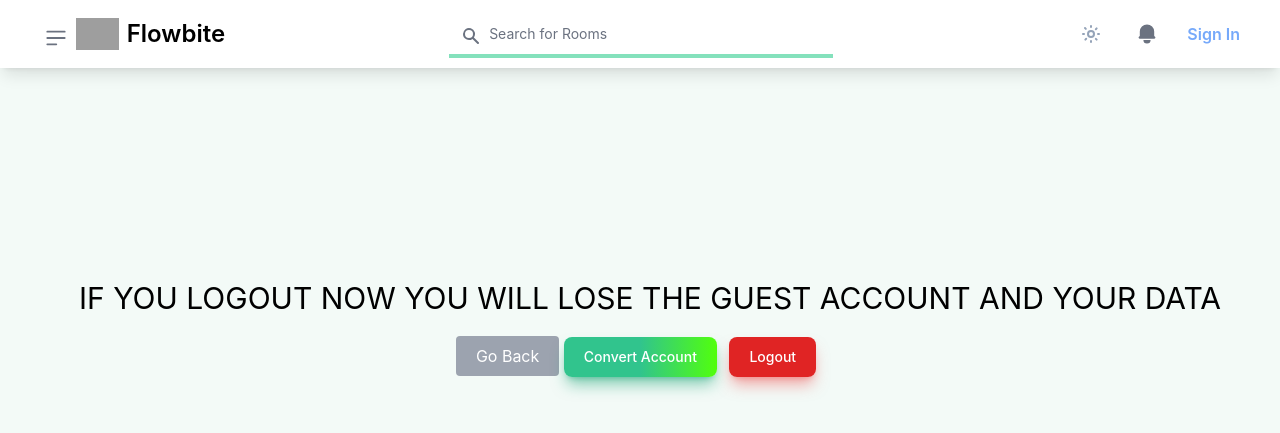
After one commit to moosa817/TalkTopia, a Django app: page /confirm_logout in a window 1280 px wide. The commit adds this page. Shown: the top 433 px of the page. Run offline with Django 4.2, Linux system fonts and the light colour scheme; data that the repository does not hold is empty; some libraries are stand-ins or nearby versions; grey boxes are pictures that could not be loaded.

Commit message:
fixed some bugs

```diff
--- a/base/templates/base/account_settings.html
+++ b/base/templates/base/account_settings.html
@@ -14,7 +14,7 @@
                     <span>Change Image</span>
                 </label>
                 <input name="pfp" accept="image/*" id="file" type="file" onchange="loadFile(event)" />
-                <img src="uploads/{{ProfileForm.pfp.value}}" id="output" width="200" />
+                <img src="{{ProfileForm.pfp.value}}" id="output" width="200" />
             </div>
 
 
--- a/base/templates/base/components/modals.html
+++ b/base/templates/base/components/modals.html
@@ -112,3 +112,33 @@
         </div>
     </div>
 </div>
+
+
+<!-- singup / guest modal -->
+<!-- Default Modal -->
+<div id="signup-modal" tabindex="-1"
+    class="blur-modal fixed top-0 left-0 right-0 z-50 hidden w-full p-4 overflow-x-hidden overflow-y-auto md:inset-0 h-[calc(100%-1rem)] max-h-full">
+    <div class="relative w-full max-w-lg max-h-full">
+        <!-- Modal content -->
+        <div class="relative text-white bg-white rounded-lg shadow dark:bg-gray-700">
+            <!-- Modal body -->
+            <div>&nbsp;</div>
+            <div class="mx-10 my-5">
+                <a href="{%url 'register'%}">
+                    <button class="block w-full p-5 bg-green-400 text-xl font-semibold">Signup/Login with Email</button>
+                </a>
+
+                <a href="/guest">
+                    <button class="my-4  block w-full p-5 bg-gray-800">
+                        <p class="text-xl font-semibold">Sign in as Guest</p>
+                        <p class="text-xs font-extralight">nothing required</p>
+                    </button>
+                </a>
+            </div>
+            <a data-modal-hide="signup-modal" class="dark:text-gray-400 text-gray-800 modal-close" href="#">
+                <div class="opacity-90 text-center text-xs font-extrabold">maybe later</div>
+            </a>
+            <div>&nbsp;</div>
+        </div>
+    </div>
+</div>
--- /dev/null
+++ b/base/templates/base/confirm_logout.html
@@ -0,0 +1,26 @@
+{% extends 'main.html' %}
+
+{%block content%}
+<div class="flex justify-center items-center translate-y-[25vh]">
+    <div>
+        <div class="ml-5 text-xl md:text-3xl uppercase">If you logout now you will lose the guest account and your data
+        </div>
+        <div class="text-center my-5">
+            <a href="{%url 'home'%}">
+                <button class="dark:bg-gray-900 bg-gray-400 text-white px-5 py-2 rounded">Go Back</button>
+            </a>
+            <a href="{%url 'guest_user_convert'%}">
+
+                <button type="button"
+                    class="text-white bg-gradient-to-r from-green-400 via-green-400 to-primary-glow-green hover:bg-gradient-to-br focus:ring-4 focus:outline-none focus:ring-green-300 dark:focus:ring-green-800 shadow-lg shadow-green-500/50 dark:shadow-lg dark:shadow-green-800/80 font-medium rounded-lg text-sm px-5 py-2.5 text-center mr-2 mb-2">Convert
+                    Account</button>
+            </a>
+            <a href="{%url 'logout'%}">
+
+                <button type="button"
+                    class="text-white bg-gradient-to-r from-red-600 via-red-600 to-red-600 hover:bg-gradient-to-br focus:ring-4 focus:outline-none focus:ring-red-300 dark:focus:ring-red-800 shadow-lg shadow-red-500/50 dark:shadow-lg dark:shadow-red-800/80 font-medium rounded-lg text-sm px-5 py-2.5 text-center mr-2 mb-2">Logout</button>
+            </a>
+        </div>
+    </div>
+</div>
+{%endblock%}
--- a/base/templates/base/profile.html
+++ b/base/templates/base/profile.html
@@ -14,7 +14,7 @@
     <div class="md:col-span-7 col-span-12">
         <div class="flex justify-center mt-10">
             <img class="w-32 h-32 rounded-full object-cover border border-primary-glow-green"
-                src="../uploads/{{user_info.pfp}}" alt="Pfp photo">
+                src="{{user_info.pfp.url}}" alt="Pfp photo">
         </div>
         <div class="text-center mt-2 text-xl font-semibold">{{user_info.name}}</div>
         <div class="text-center mt-1 text-sm text-primary-glow-green opacity-60">@{{request.user}}</div>
--- a/base/templates/base/room.html
+++ b/base/templates/base/room.html
@@ -2,14 +2,11 @@
 
 
 {%block content %}
-{% load compress %}
 {% load static %}
 {% load tz %}
 
 
-{%compress js%}
 <script src="{% static 'js/chat.js' %}" defer></script>
-{%endcompress%}
 
 <style>
     .room-container {
--- a/base/templatetags/mytags.py
+++ b/base/templatetags/mytags.py
@@ -27,4 +27,4 @@ def pfp_info(username):
         user_profile = UserProfile.objects.get(username=username)
         return user_profile
     except UserProfile.DoesNotExist:
-        return {"pfp": "images/guest.webp"}
+        return {"pfp": {'url': "/static/img/guest.webp"}}
--- a/base/urls.py
+++ b/base/urls.py
@@ -21,5 +21,5 @@ urlpatterns = [
     path('forgot', forgot_pwd.ForgotPwd, name='forgot'),
     path("convert/", convert.custom_convert_form, name='guest_user_convert'),
     path('guest', guestest.welcome_user, name='guest_user_convert_success'),
-
+    path('confirm_logout', guestest.ConfirmLogout, name="confirm-logout")
 ]+static(settings.MEDIA_URL, document_root=settings.MEDIA_ROOT)
--- a/base/views/guestest.py
+++ b/base/views/guestest.py
@@ -3,7 +3,7 @@ from django.http import HttpResponse
 from ..models import Room
 from django.db.models import Q
 from django.db.models import Count
-from guest_user.decorators import allow_guest_user
+from guest_user.decorators import allow_guest_user, guest_user_required
 
 
 @allow_guest_user
@@ -11,3 +11,8 @@ def welcome_user(request):
     next = 'home' if not request.GET.get('next') else request.GET.get('next')
 
     return redirect(next)
+
+
+@guest_user_required
+def ConfirmLogout(request):
+    return render(request, 'base/confirm_logout.html', {})
--- a/static/css/dist/output.css
+++ b/static/css/dist/output.css
@@ -1366,6 +1404,31 @@ input[type="range"]::-ms-fill-lower {
 
 .-translate-x-full {
   --tw-translate-x: -100%;
+  transform: translate(var(--tw-translate-x), var(--tw-translate-y)) rotate(var(--tw-rotate)) skewX(var(--tw-skew-x)) skewY(var(--tw-skew-y)) scaleX(var(--tw-scale-x)) scaleY(var(--tw-scale-y));
+}
+
+.translate-y-20 {
+  --tw-translate-y: 5rem;
+  transform: translate(var(--tw-translate-x), var(--tw-translate-y)) rotate(var(--tw-rotate)) skewX(var(--tw-skew-x)) skewY(var(--tw-skew-y)) scaleX(var(--tw-scale-x)) scaleY(var(--tw-scale-y));
+}
+
+.translate-y-\[40vh\] {
+  --tw-translate-y: 40vh;
+  transform: translate(var(--tw-translate-x), var(--tw-translate-y)) rotate(var(--tw-rotate)) skewX(var(--tw-skew-x)) skewY(var(--tw-skew-y)) scaleX(var(--tw-scale-x)) scaleY(var(--tw-scale-y));
+}
+
+.translate-y-\[30vh\] {
+  --tw-translate-y: 30vh;
+  transform: translate(var(--tw-translate-x), var(--tw-translate-y)) rotate(var(--tw-rotate)) skewX(var(--tw-skew-x)) skewY(var(--tw-skew-y)) scaleX(var(--tw-scale-x)) scaleY(var(--tw-scale-y));
+}
+
+.translate-y-\[20vh\] {
+  --tw-translate-y: 20vh;
+  transform: translate(var(--tw-translate-x), var(--tw-translate-y)) rotate(var(--tw-rotate)) skewX(var(--tw-skew-x)) skewY(var(--tw-skew-y)) scaleX(var(--tw-scale-x)) scaleY(var(--tw-scale-y));
+}
+
+.translate-y-\[25vh\] {
+  --tw-translate-y: 25vh;
   transform: translate(var(--tw-translate-x), var(--tw-translate-y)) rotate(var(--tw-rotate)) skewX(var(--tw-skew-x)) skewY(var(--tw-skew-y)) scaleX(var(--tw-scale-x)) scaleY(var(--tw-scale-y));
 }
 
@@ -1674,6 +1741,11 @@ input[type="range"]::-ms-fill-lower {
   background-color: rgb(255 255 255 / var(--tw-bg-opacity));
 }
 
+.bg-gray-400 {
+  --tw-bg-opacity: 1;
+  background-color: rgb(156 163 175 / var(--tw-bg-opacity));
+}
+
 .bg-gradient-to-br {
   background-image: linear-gradient(to bottom right, var(--tw-gradient-stops));
 }
@@ -1700,8 +1772,72 @@ input[type="range"]::-ms-fill-lower {
   --tw-gradient-stops: var(--tw-gradient-from), var(--tw-gradient-to);
 }
 
+.from-red-400 {
+  --tw-gradient-from: #F98080 var(--tw-gradient-from-position);
+  --tw-gradient-to: rgb(249 128 128 / 0) var(--tw-gradient-to-position);
+  --tw-gradient-stops: var(--tw-gradient-from), var(--tw-gradient-to);
+}
+
+.from-red-500 {
+  --tw-gradient-from: #F05252 var(--tw-gradient-from-position);
+  --tw-gradient-to: rgb(240 82 82 / 0) var(--tw-gradient-to-position);
+  --tw-gradient-stops: var(--tw-gradient-from), var(--tw-gradient-to);
+}
+
+.from-red-600 {
+  --tw-gradient-from: #E02424 var(--tw-gradient-from-position);
+  --tw-gradient-to: rgb(224 36 36 / 0) var(--tw-gradient-to-position);
+  --tw-gradient-stops: var(--tw-gradient-from), var(--tw-gradient-to);
+}
+
+.via-red-500 {
+  --tw-gradient-to: rgb(240 82 82 / 0)  var(--tw-gradient-to-position);
+  --tw-gradient-stops: var(--tw-gradient-from), #F05252 var(--tw-gradient-via-position), var(--tw-gradient-to);
+}
+
+.via-red-600 {
+  --tw-gradient-to: rgb(224 36 36 / 0)  var(--tw-gradient-to-position);
+  --tw-gradient-stops: var(--tw-gradient-from), #E02424 var(--tw-gradient-via-position), var(--tw-gradient-to);
+}
+
+.via-green-500 {
+  --tw-gradient-to: rgb(14 159 110 / 0)  var(--tw-gradient-to-position);
+  --tw-gradient-stops: var(--tw-gradient-from), #0E9F6E var(--tw-gradient-via-position), var(--tw-gradient-to);
+}
+
+.via-green-700 {
+  --tw-gradient-to: rgb(4 108 78 / 0)  var(--tw-gradient-to-position);
+  --tw-gradient-stops: var(--tw-gradient-from), #046C4E var(--tw-gradient-via-position), var(--tw-gradient-to);
+}
+
+.via-green-600 {
+  --tw-gradient-to: rgb(5 122 85 / 0)  var(--tw-gradient-to-position);
+  --tw-gradient-stops: var(--tw-gradient-from), #057A55 var(--tw-gradient-via-position), var(--tw-gradient-to);
+}
+
+.via-green-400 {
+  --tw-gradient-to: rgb(49 196 141 / 0)  var(--tw-gradient-to-position);
+  --tw-gradient-stops: var(--tw-gradient-from), #31C48D var(--tw-gradient-via-position), var(--tw-gradient-to);
+}
+
 .to-primary-glow-green {
   --tw-gradient-to: #51ff0d var(--tw-gradient-to-position);
+}
+
+.to-red-600 {
+  --tw-gradient-to: #E02424 var(--tw-gradient-to-position);
+}
+
+.to-red-800 {
+  --tw-gradient-to: #9B1C1C var(--tw-gradient-to-position);
+}
+
+.to-green-600 {
+  --tw-gradient-to: #057A55 var(--tw-gradient-to-position);
+}
+
+.to-green-800 {
+  --tw-gradient-to: #03543F var(--tw-gradient-to-position);
 }
 
 .bg-clip-text {
@@ -2067,6 +2231,16 @@ input[type="range"]::-ms-fill-lower {
   --tw-shadow: 0 20px 25px -5px rgb(0 0 0 / 0.1), 0 8px 10px -6px rgb(0 0 0 / 0.1);
   --tw-shadow-colored: 0 20px 25px -5px var(--tw-shadow-color), 0 8px 10px -6px var(--tw-shadow-color);
   box-shadow: var(--tw-ring-offset-shadow, 0 0 #0000), var(--tw-ring-shadow, 0 0 #0000), var(--tw-shadow);
+}
+
+.shadow-red-500\/50 {
+  --tw-shadow-color: rgb(240 82 82 / 0.5);
+  --tw-shadow: var(--tw-shadow-colored);
+}
+
+.shadow-green-500\/50 {
+  --tw-shadow-color: rgb(14 159 110 / 0.5);
+  --tw-shadow: var(--tw-shadow-colored);
 }
 
 .filter {
@@ -2603,6 +2797,11 @@ input[type="range"]::-ms-fill-lower {
     font-size: 1.125rem;
     line-height: 1.75rem;
   }
+
+  .md\:text-3xl {
+    font-size: 1.875rem;
+    line-height: 2.25rem;
+  }
 }
 
 @media (min-width: 1024px) {
--- a/static/js/style.js
+++ b/static/js/style.js
@@ -135,3 +135,19 @@ $('.js-password-toggle').click(function (e) {
 
     pwd.focus()
 })
+
+
+if (!$('#current_user').data('user')) {
+    // Function to show the modal
+    function showModal() {
+        var modal = document.getElementById("show-signup-modal");
+        modal.click()
+    }
+
+
+    // Show the modal when the page loads
+    window.addEventListener("load", showModal);
+
+    // Set an interval to show the modal every 5 minutes (300,000 milliseconds)
+    setInterval(showModal, 300000);
+}
--- a/templates/main.html
+++ b/templates/main.html
@@ -1,4 +1,3 @@
-{% load compress %}
 {% load static %}
 {%load mytags %}
 {% get_info as info %}
@@ -26,10 +25,8 @@
         crossorigin='anonymous' referrerpolicy='no-referrer'></script>
 
 
-    {% compress css %}
     <link rel="stylesheet" href="{% static 'css/dist/output.css' %}">
     <link rel="stylesheet" href="{%static 'css/dist/style.css'%}">
-    {% endcompress %}
     <link rel="stylesheet" href="https://cdnjs.cloudflare.com/ajax/libs/font-awesome/6.4.2/css/all.min.css"
         integrity="sha512-z3gLpd7yknf1YoNbCzqRKc4qyor8gaKU1qmn+CShxbuBusANI9QpRohGBreCFkKxLhei6S9CQXFEbbKuqLg0DA=="
         crossorigin="anonymous" referrerpolicy="no-referrer" />
@@ -51,9 +48,7 @@
 
 
 
-    {%compress js%}
     <script src="{% static 'js/style.js' %}"></script>
-    {%endcompress%}
 </body>
 
 </html>
--- a/templates/nav.html
+++ b/templates/nav.html
@@ -1,6 +1,6 @@
 {%load static%}
+{% load guest_user %}
 <div class="fixed z-[100]">
-
     <header class="w-[100vw] ">
         <nav class="bg-white shadow-lg border-gray-200 px-4 lg:px-6 py-2.5 dark:bg-primary-darker z-50 relative">
             <div class="flex flex-wrap justify-between items-center">
@@ -251,11 +251,10 @@
                     {% if request.user.is_authenticated %}
                     <div>
                         <button type="button"
-                            class="flex mx-3 text-sm bg-gray-800 rounded-full md:mr-0 focus:ring-4 focus:ring-gray-300 dark:focus:ring-gray-600"
+                            class="flex mx-3 text-sm rounded-full border border-primary-glow-green md:mr-0 focus:ring-4 focus:ring-gray-300 dark:focus:ring-gray-600"
                             id="user-menu-button" aria-expanded="false" data-dropdown-toggle="dropdown">
                             <span class="sr-only">Open user menu</span>
-                            <img class="w-8 h-8 object-cover rounded-full" src="../uploads/{{user_info.pfp}}"
-                                alt="user photo">
+                            <img class="w-8 h-8 object-cover rounded-full" src="{{user_info.pfp.url}}" alt="user photo">
                         </button>
                         <!-- Dropdown menu -->
                         <div class="hidden z-50 my-4 w-56 text-base list-none bg-white rounded divide-y divide-gray-100 shadow dark:bg-gray-700 dark:divide-gray-600"
@@ -312,9 +311,16 @@
                             </ul>
                             <ul class="py-1 font-light text-gray-500 dark:text-gray-400" aria-labelledby="dropdown">
                                 <li>
-                                    <a href="{% url 'logout' %}"
+                                    <a href="
+                                    {%if user|is_guest_user %}
+                                    {% url 'confirm-logout' %}
+                                    {%else%}
+                                    {% url 'logout' %}
+
+                                     {%endif%}"
                                         class="block py-2 px-4 text-sm hover:bg-gray-100 dark:hover:bg-gray-600 dark:hover:text-white">Sign
                                         out</a>
+
                                 </li>
                             </ul>
                         </div>
```
Also changed, not shown: other parts of static/css/dist/output.css (+90 -0 lines), base/templates/base/home.html (+10 -0 lines), base/templates/base/roomform.html (+21 -0 lines), base/views/forgot_pwd.py (+4 -4 lines), base/views/profile.py (+20 -2 lines), base/views/rooms.py (+14 -4 lines), chatroom/settings.py (+23 -6 lines), config.py (deleted, +0 -18 lines), requirements.txt (+11 -1 lines).
